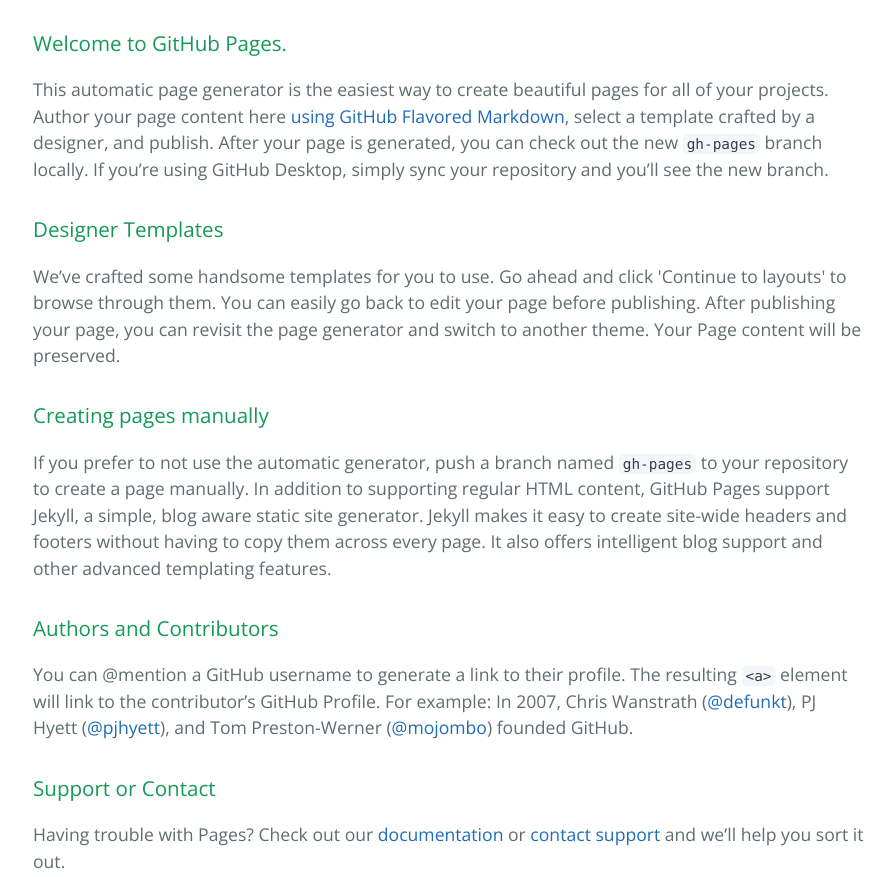
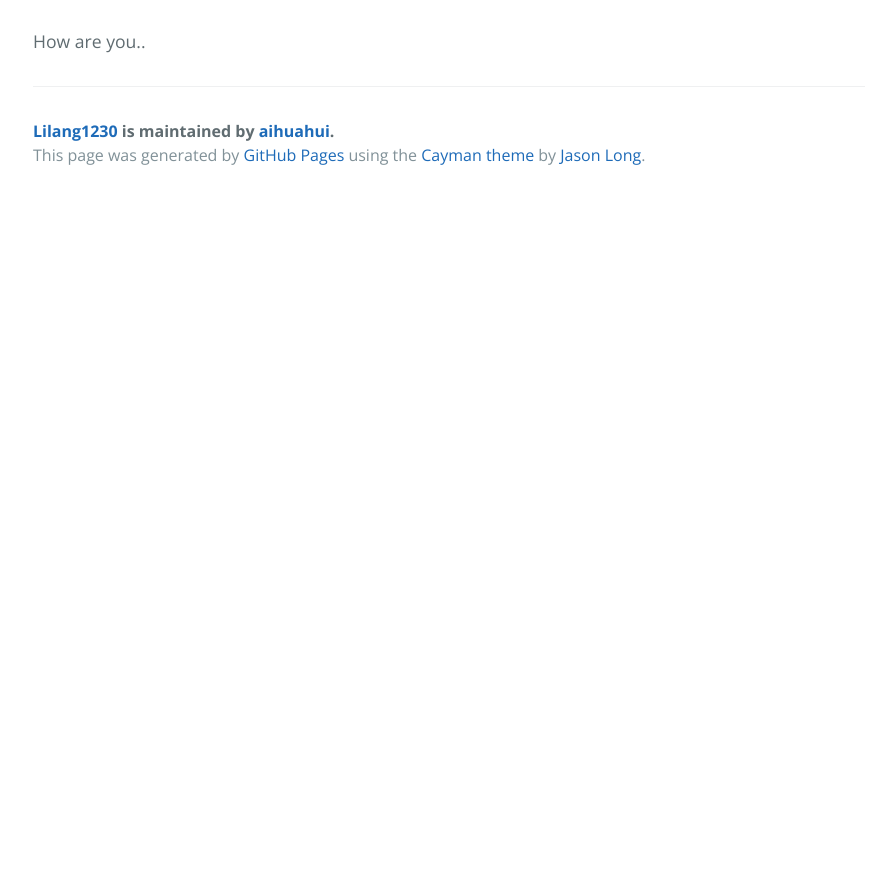
Before and after one commit to aihuahui/lilang1230, a plain HTML site: page index.html in a window 1280 px wide. Shown: the part 340-1217 px from the top of the page, without its empty margins (191-1083 px from the left). After the commit the page ends 800 px from the top, so only its background shows below. Drawn offline with nearby package versions, Linux system fonts and the light colour scheme.

```diff
--- a/index.html
+++ b/index.html
@@ -19,30 +19,7 @@
     </section>
 
     <section class="main-content">
-      <h3>
-<a id="welcome-to-github-pages" class="anchor" href="#welcome-to-github-pages" aria-hidden="true"><span aria-hidden="true" class="octicon octicon-link"></span></a>Welcome to GitHub Pages.</h3>
-
-<p>This automatic page generator is the easiest way to create beautiful pages for all of your projects. Author your page content here <a href="https://guides.github.com/features/mastering-markdown/">using GitHub Flavored Markdown</a>, select a template crafted by a designer, and publish. After your page is generated, you can check out the new <code>gh-pages</code> branch locally. If you’re using GitHub Desktop, simply sync your repository and you’ll see the new branch.</p>
-
-<h3>
-<a id="designer-templates" class="anchor" href="#designer-templates" aria-hidden="true"><span aria-hidden="true" class="octicon octicon-link"></span></a>Designer Templates</h3>
-
-<p>We’ve crafted some handsome templates for you to use. Go ahead and click 'Continue to layouts' to browse through them. You can easily go back to edit your page before publishing. After publishing your page, you can revisit the page generator and switch to another theme. Your Page content will be preserved.</p>
-
-<h3>
-<a id="creating-pages-manually" class="anchor" href="#creating-pages-manually" aria-hidden="true"><span aria-hidden="true" class="octicon octicon-link"></span></a>Creating pages manually</h3>
-
-<p>If you prefer to not use the automatic generator, push a branch named <code>gh-pages</code> to your repository to create a page manually. In addition to supporting regular HTML content, GitHub Pages support Jekyll, a simple, blog aware static site generator. Jekyll makes it easy to create site-wide headers and footers without having to copy them across every page. It also offers intelligent blog support and other advanced templating features.</p>
-
-<h3>
-<a id="authors-and-contributors" class="anchor" href="#authors-and-contributors" aria-hidden="true"><span aria-hidden="true" class="octicon octicon-link"></span></a>Authors and Contributors</h3>
-
-<p>You can @mention a GitHub username to generate a link to their profile. The resulting <code>&lt;a&gt;</code> element will link to the contributor’s GitHub Profile. For example: In 2007, Chris Wanstrath (<a href="https://github.com/defunkt" class="user-mention">@defunkt</a>), PJ Hyett (<a href="https://github.com/pjhyett" class="user-mention">@pjhyett</a>), and Tom Preston-Werner (<a href="https://github.com/mojombo" class="user-mention">@mojombo</a>) founded GitHub.</p>
-
-<h3>
-<a id="support-or-contact" class="anchor" href="#support-or-contact" aria-hidden="true"><span aria-hidden="true" class="octicon octicon-link"></span></a>Support or Contact</h3>
-
-<p>Having trouble with Pages? Check out our <a href="https://help.github.com/pages">documentation</a> or <a href="https://github.com/contact">contact support</a> and we’ll help you sort it out.</p>
+      <p>How are you..</p>
 
       <footer class="site-footer">
         <span class="site-footer-owner"><a href="https://github.com/aihuahui/lilang1230">Lilang1230</a> is maintained by <a href="https://github.com/aihuahui">aihuahui</a>.</span>
```
Also changed, not shown: params.json (+1 -1 lines).
